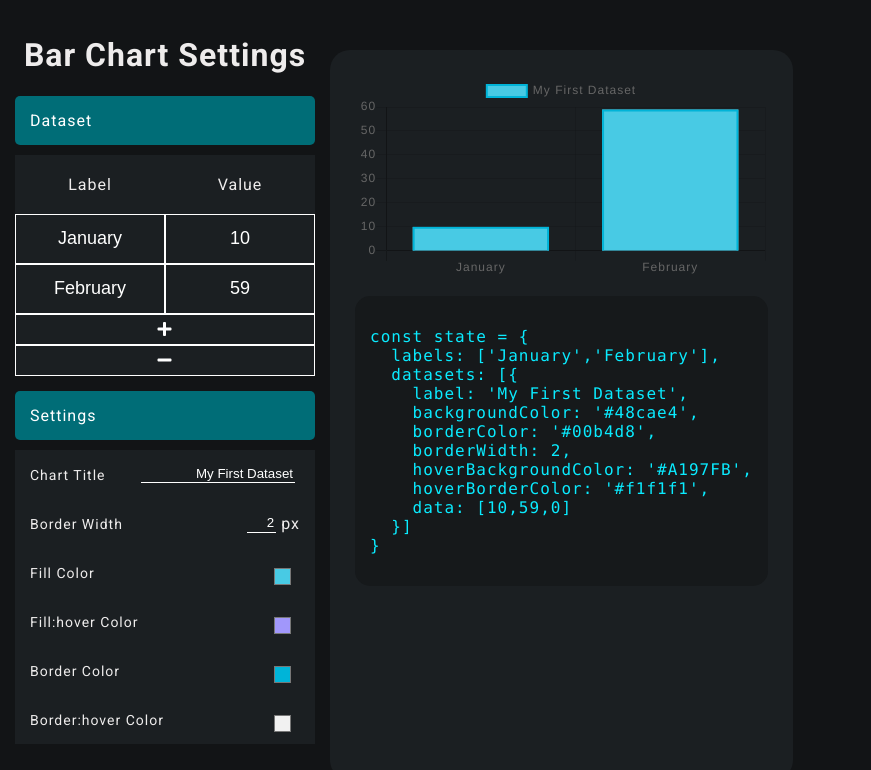
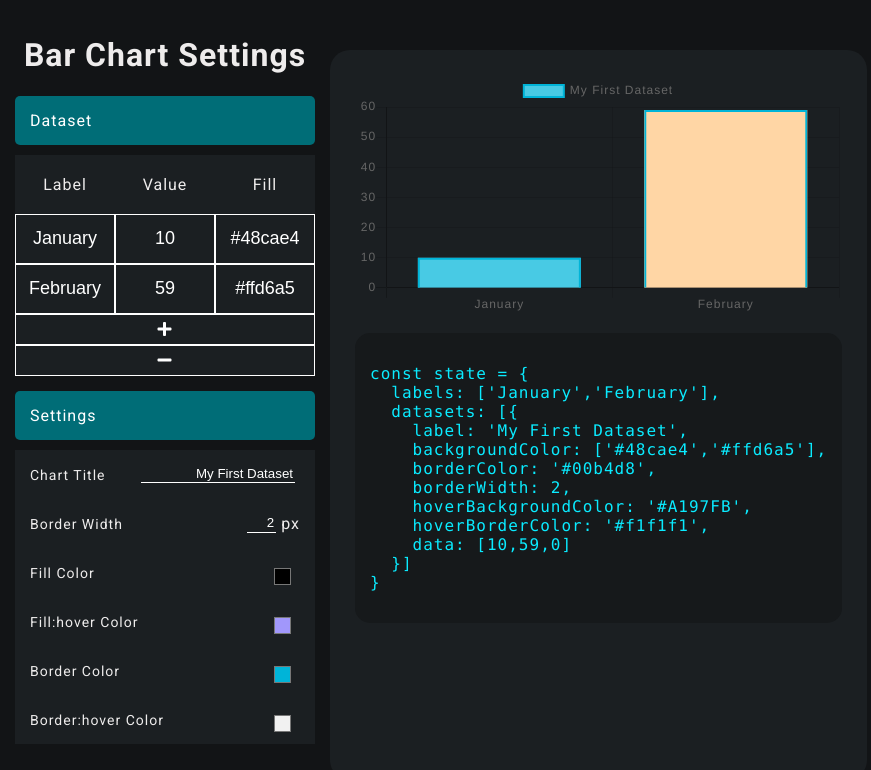
Before and after one commit to cristianscode/rechart-maker, a React (Create React App) app: page /bar in a window 1280 px wide. Shown: the top 770 px of the page, without its empty margins (0-871 px from the left). Built offline with nearby package versions, Linux system fonts and the light colour scheme.

Commit message:
Add Fill option to table

```diff
--- a/src/_components/chart-settings/bar-settings.js
+++ b/src/_components/chart-settings/bar-settings.js
@@ -7,6 +7,7 @@ function TableRow(props) {
             <div className="input-row" key={index}>
                 <input type="text" className="input-row-item" value={item} onChange={(e) => props.f(e, "labels", index)} />
                 <input type="text" className="input-row-item" value={props.values.data[index]} onChange={(e) => props.f(e, "data", index)} />
+                <input type="text" className="input-row-item" value={props.values.fillColor[index]} onChange={(e) => props.f(e, "fillColor", index)} />
             </div>
         )
     })
@@ -20,7 +21,7 @@ class BarSettings extends React.Component {
             labels: ['January', 'February'],
             chartTitle: "My First Dataset",
             borderWidth: 2,
-            fillColor: "#48cae4",
+            fillColor: ["#48cae4", "#ffd6a5"],
             fillHover: "#A197FB",
             borderColor: "#00b4d8",
             borderHover: "#f1f1f1",
@@ -41,13 +42,19 @@ class BarSettings extends React.Component {
                 else temp.push(i)
             })
             if (key == "data") return { data: temp }
-            else return { labels: temp }
+            else if (key == "labels") return { labels: temp }
+            else if (key == "fillColor") return { fillColor: temp }
         })
     }
 
     dataChange = (event, key) => {
         this.setState(prevState => {
-            prevState[key] = event.target.value;
+            if (key == "fillColor") {
+                prevState[key] = prevState[key].map(i => {
+                    return event.target.value
+                })
+            } else
+                prevState[key] = event.target.value;
             return {
                 chartTitle: prevState.chartTitle,
                 borderWidth: prevState.borderWidth,
@@ -76,17 +83,23 @@ class BarSettings extends React.Component {
         this.setState(prevState => {
             var tempData = new Array();
             var tempLabel = new Array();
+            var tempFill = new Array();
             prevState.data.map(i => {
                 tempData.push(i)
             })
             prevState.labels.map(i => {
                 tempLabel.push(i)
             })
+            prevState.fillColor.map(i => {
+                tempFill.push(i)
+            })
             tempData.push(0);
             tempLabel.push("Label");
+            tempFill.push("#48cae4");
             return {
                 data: tempData,
-                labels: tempLabel
+                labels: tempLabel,
+                fillColor: tempFill
             }
         })
     }
@@ -95,14 +108,19 @@ class BarSettings extends React.Component {
         this.setState(prevState => {
             var tempData = new Array();
             var tempLabel = new Array();
+            var tempColor = new Array();
             prevState.data.map((i, index) => {
                 if (index != prevState.data.length - 1)
                     tempData.push(i)
             })
-            tempData[tempData.length-1] = 0;
+            tempData[tempData.length - 1] = 0;
             prevState.labels.map((i, index) => {
                 if (index != prevState.labels.length - 1)
                     tempLabel.push(i)
+            })
+            prevState.fillColor.map((i, index) => {
+                if (index != prevState.fillColor.length - 1)
+                    tempColor.push(i)
             })
             return {
                 data: tempData,
@@ -123,6 +141,7 @@ class BarSettings extends React.Component {
                             <div style={{ display: "flex" }}>
                                 <div className="table-head-item">Label</div>
                                 <div className="table-head-item">Value</div>
+                                <div className="table-head-item">Fill</div>
                             </div>
                             <TableRow values={this.state} f={this.datasetChanged} />
                             <div className="add-input" onClick={this.addRow}><i className="fas fa-plus" /></div>
--- a/src/_components/chart-types/bar-chart.js
+++ b/src/_components/chart-types/bar-chart.js
@@ -1,6 +1,6 @@
 import React from "react"
 import BarSettings from "../chart-settings/bar-settings"
-import { HorizontalBar, Bar } from "react-chartjs-2"
+import { HorizontalBar, Bar, Doughnut, Line } from "react-chartjs-2"
 
 function SettingsToString(props) {
     return (
@@ -10,7 +10,7 @@ function SettingsToString(props) {
                 &emsp;&emsp;{"labels: [" + props.state.labels.map(item => { return "'" + item + "'"; }) + "],"}<br />
                 &emsp;&emsp;{"datasets: [{"} <br />
                 &emsp;&emsp;&emsp;&emsp;{"label: '" + props.state.datasets[0].label + "',"} <br />
-                &emsp;&emsp;&emsp;&emsp;{"backgroundColor: '" + props.state.datasets[0].backgroundColor + "',"} <br />
+                &emsp;&emsp;&emsp;&emsp;{"backgroundColor: [" + props.state.datasets[0].backgroundColor.map(item => { return "'" + item + "'"; }) + "],"} <br />
                 &emsp;&emsp;&emsp;&emsp;{"borderColor: '" + props.state.datasets[0].borderColor + "',"} <br />
                 &emsp;&emsp;&emsp;&emsp;{"borderWidth: " + props.state.datasets[0].borderWidth}, <br />
                 &emsp;&emsp;&emsp;&emsp;{"hoverBackgroundColor: '" + props.state.datasets[0].hoverBackgroundColor + "',"} <br />
```
Also changed, not shown: 1 other file (tests, documents, lock files or other folders).
